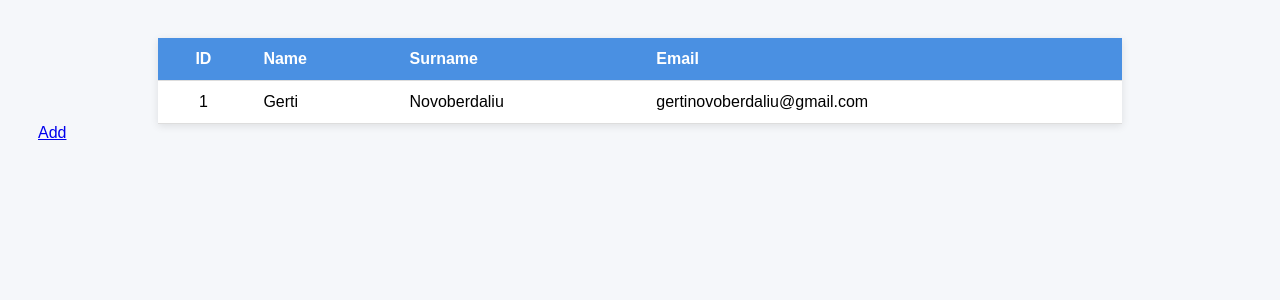
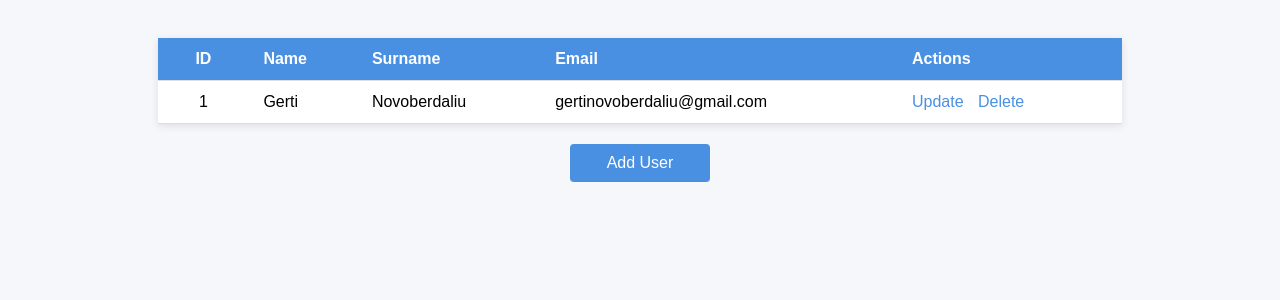
Before and after one commit to gertibarca/PHP_Gerti_Novoberdaliu, a PHP site: page /dashboard.php in a window 1280 px wide. Shown: the top 300 px of the page. Run offline with PHP 8.4, Linux system fonts and the light colour scheme; data comes from the database, SQL or seed files in the repository.

Commit message:
Moduli10-11

```diff
--- a/Moduli10/dashboard.php
+++ b/Moduli10/dashboard.php
@@ -39,37 +39,82 @@
             width: 60px;
             text-align: center;
         }
+
+        .actions a {
+            margin-right: 10px;
+            text-decoration: none;
+            color: #4a90e2;
+        }
+
+        .actions a:hover {
+            text-decoration: underline;
+        }
+
+        .add-btn {
+            display: block;
+            width: 120px;
+            margin: 20px auto;
+            padding: 10px;
+            text-align: center;
+            background: #4a90e2;
+            color: white;
+            text-decoration: none;
+            border-radius: 4px;
+        }
+
+        .add-btn:hover {
+            background: #357abd;
+        }
     </style>
 </head>
 <body>
 
 <?php
 include_once("config.php");
+
 $sql = "SELECT * FROM users";
 $getUsers = $conn->prepare($sql);
 $getUsers->execute();
-$users = $getUsers->fetchAll();
+$users = $getUsers->fetchAll(PDO::FETCH_ASSOC);
 ?>
 
 <table>
     <thead>
-        <th>ID</th>
-        <th>Name</th>
-        <th>Surname</th>
-        <th>Email</th>
+        <tr>
+            <th>ID</th>
+            <th>Name</th>
+            <th>Surname</th>
+            <th>Email</th>
+            <th>Actions</th>
+        </tr>
     </thead>
 
     <tbody>
-        <?php foreach ($users as $user) { ?>
+        <?php if (count($users) > 0): ?>
+            <?php foreach ($users as $user): ?>
+                <tr>
+                    <td><?= htmlspecialchars($user['id']) ?></td>
+                    <td><?= htmlspecialchars($user['name']) ?></td>
+                    <td><?= htmlspecialchars($user['surname']) ?></td>
+                    <td><?= htmlspecialchars($user['email']) ?></td>
+                    <td class="actions">
+                        <a href="edit.php?id=<?= $user['id'] ?>">Update</a>
+                        <a href="delete.php?id=<?= $user['id'] ?>"
+                           onclick="return confirm('Are you sure you want to delete this user?');">
+                           Delete
+                        </a>
+                    </td>
+                </tr>
+            <?php endforeach; ?>
+        <?php else: ?>
             <tr>
-                <td><?= $user['id'] ?></td>
-                <td><?= $user['name'] ?></td>
-                <td><?= $user['surname'] ?></td>
-                <td><?= $user['email'] ?></td>
+                <td colspan="5" style="text-align:center;">No users found</td>
             </tr>
-        <?php } ?>
+        <?php endif; ?>
     </tbody>
 </table>
-<a href="add.php">Add</a>
+
+<a href="add.php" class="add-btn">Add User</a>
+
 </body>
 </html>
```
Also changed, not shown: Moduli10/delete.php (added, +15 -0 lines), Moduli10/update.php (added, +24 -0 lines), edit.php (added, +46 -0 lines).
